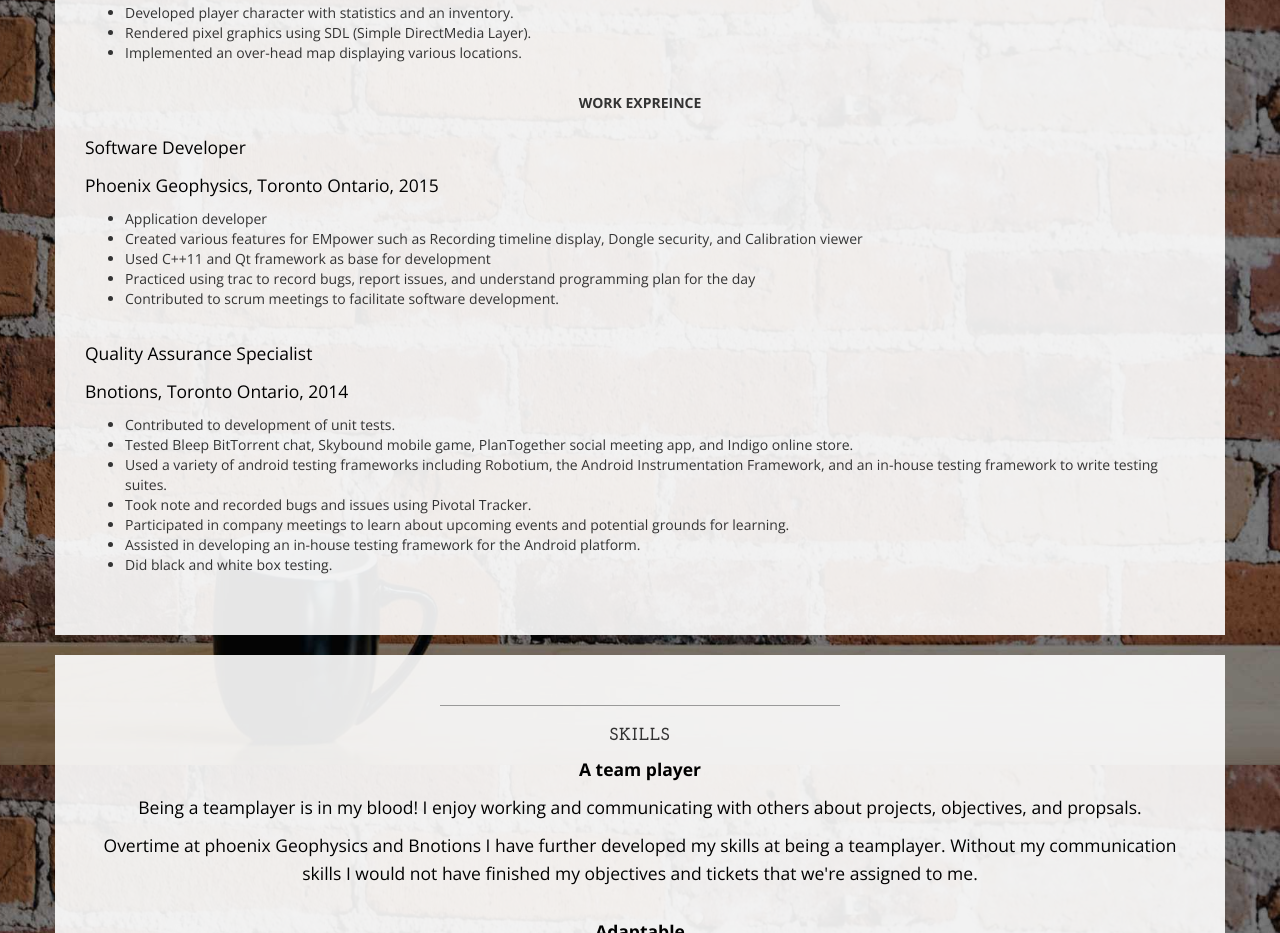
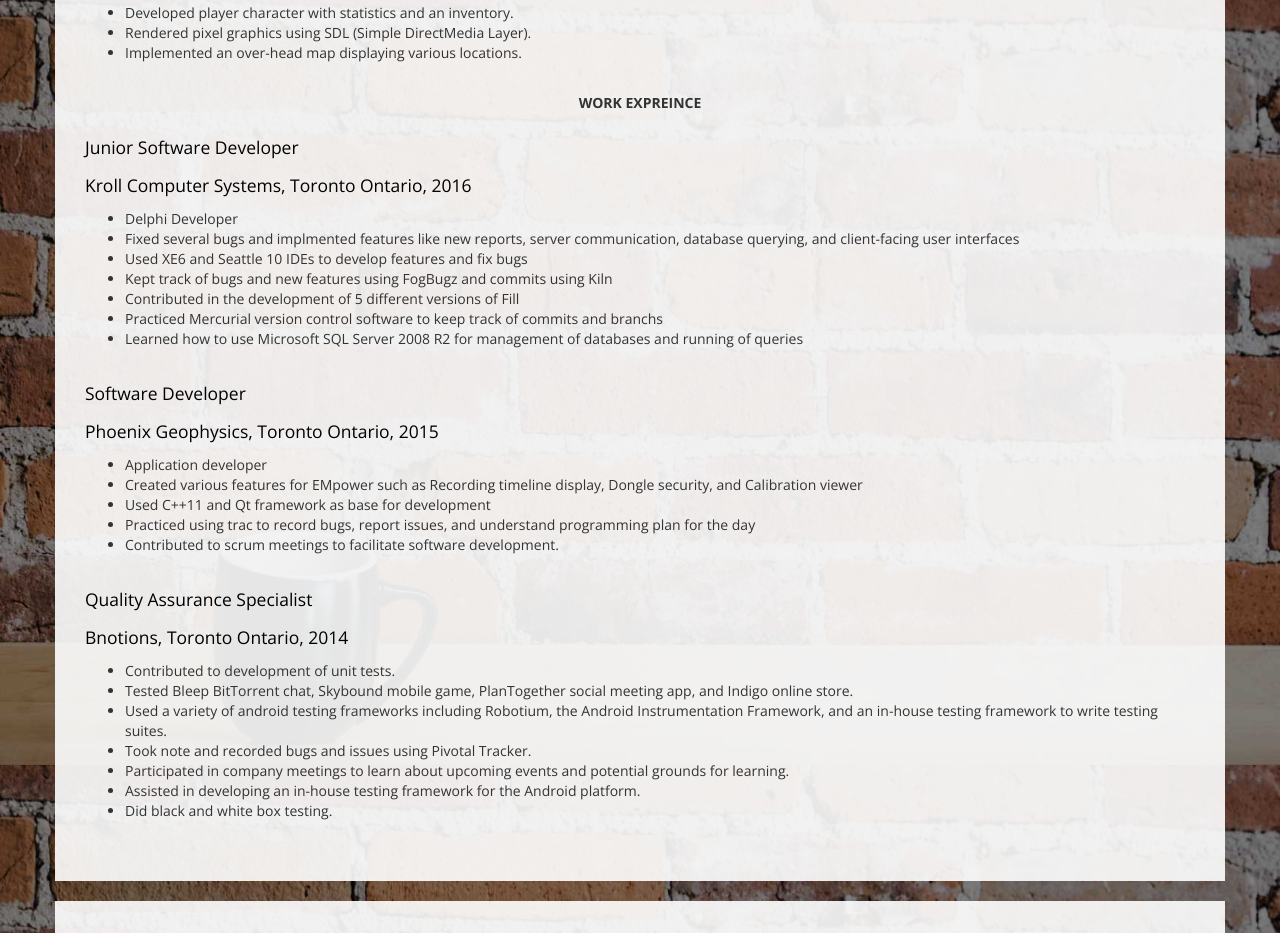
Before and after one commit to arnoldGoncharenko1/arnoldGoncharenko1.github.io, a plain HTML site: page index.html in a window 1280 px wide. Shown: the part 1635-2568 px from the top of the page. Drawn offline with nearby package versions, Linux system fonts and the light colour scheme.

Commit message:
Added new experience at Kroll Computer Systems
Added brand new experience at kroll as a delphi developer.

```diff
--- a/index.html
+++ b/index.html
@@ -162,6 +162,20 @@
 					<br>
 					<center><strong>WORK EXPREINCE</strong></center>
 					<br>
+		    <p>Junior Software Developer</p>
+					<p>Kroll Computer Systems, Toronto Ontario, 2016</p>
+					<p>
+						<ul>
+							<li>Delphi Developer</li>
+							<li>Fixed several bugs and implmented features like new reports, server communication, database querying, and client-facing user interfaces</li>
+							<li>Used XE6 and Seattle 10 IDEs to develop features and fix bugs</li>
+							<li>Kept track of bugs and new features using FogBugz and commits using Kiln</li>
+							<li>Contributed in the development of 5 different versions of Fill</li>
+							<li>Practiced Mercurial version control software to keep track of commits and branchs</li>
+							<li>Learned how to use Microsoft SQL Server 2008 R2 for management of databases and running of queries</li>
+						</ul>
+					</p>
+					<br>
                     <p>Software Developer</p>
 					<p>Phoenix Geophysics, Toronto Ontario, 2015</p>
 					<p>
```
